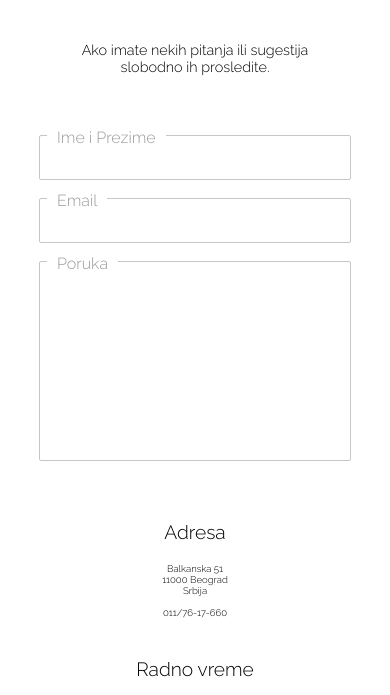
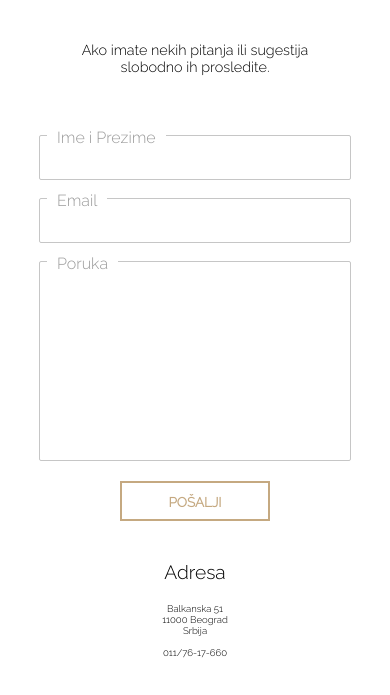
Before and after one commit to rasko-lazic/SelectTravel, a plain HTML site: page kontakt.html in a window 390 px wide. Shown: the part 602-1297 px from the top of the page. Drawn offline with nearby package versions, Linux system fonts and the light colour scheme.

Commit message:
contact button added

```diff
--- a/css/kontakt.css
+++ b/css/kontakt.css
@@ -125,6 +125,7 @@ html{
 .contact-form {
     width: 45%;
     display: inline-block;
+    text-align: center;
 }
 
 .contact-form h3 {
@@ -180,6 +181,23 @@ html{
     height: 200px;
 }
 
+.contact-form button {
+    height: 50px;
+    width: 280px;
+    line-height: 46px;
+    text-transform: uppercase;
+    font-weight: bold;
+    border: 2px solid #c5a981;
+    color: #c5a981;
+    font-family: 'Raleway', sans-serif;
+    background: transparent;
+    font-size: 1.4em;
+    transition: all .3s ease-in;
+}
+
+.contact-form button:hover {
+    background-color: #224c60;
+}
 /*----------------info--------------------*/
 
 .contact-info {
@@ -266,6 +284,12 @@ footer ul{
         width: 100%;
         padding: 0 30px 30px 30px;
     }
+
+    .contact-form button {
+        height: 40px;
+        width: 150px;
+        line-height: 36px;
+    }
  }
 
 /* Small devices (tablets, 768px and up) */
@@ -290,6 +314,12 @@ footer ul{
     .contact-info {
         width: 100%;
         padding: 0 40px 40px 40px;
+    }
+
+    .contact-form button {
+        height: 40px;
+        width: 200px;
+        line-height: 36px;
     }
  }
 
--- a/kontakt.html
+++ b/kontakt.html
@@ -63,6 +63,7 @@
                     <textarea name="comments" class="floatLabel" id="message"></textarea>
                     <label for="message">Poruka</label>
                 </div>
+                <button type="submit" value="Submit">Pošalji</button>
             </div>
             <div class="contact-info">
                 <h3>Adresa</h3>
```
